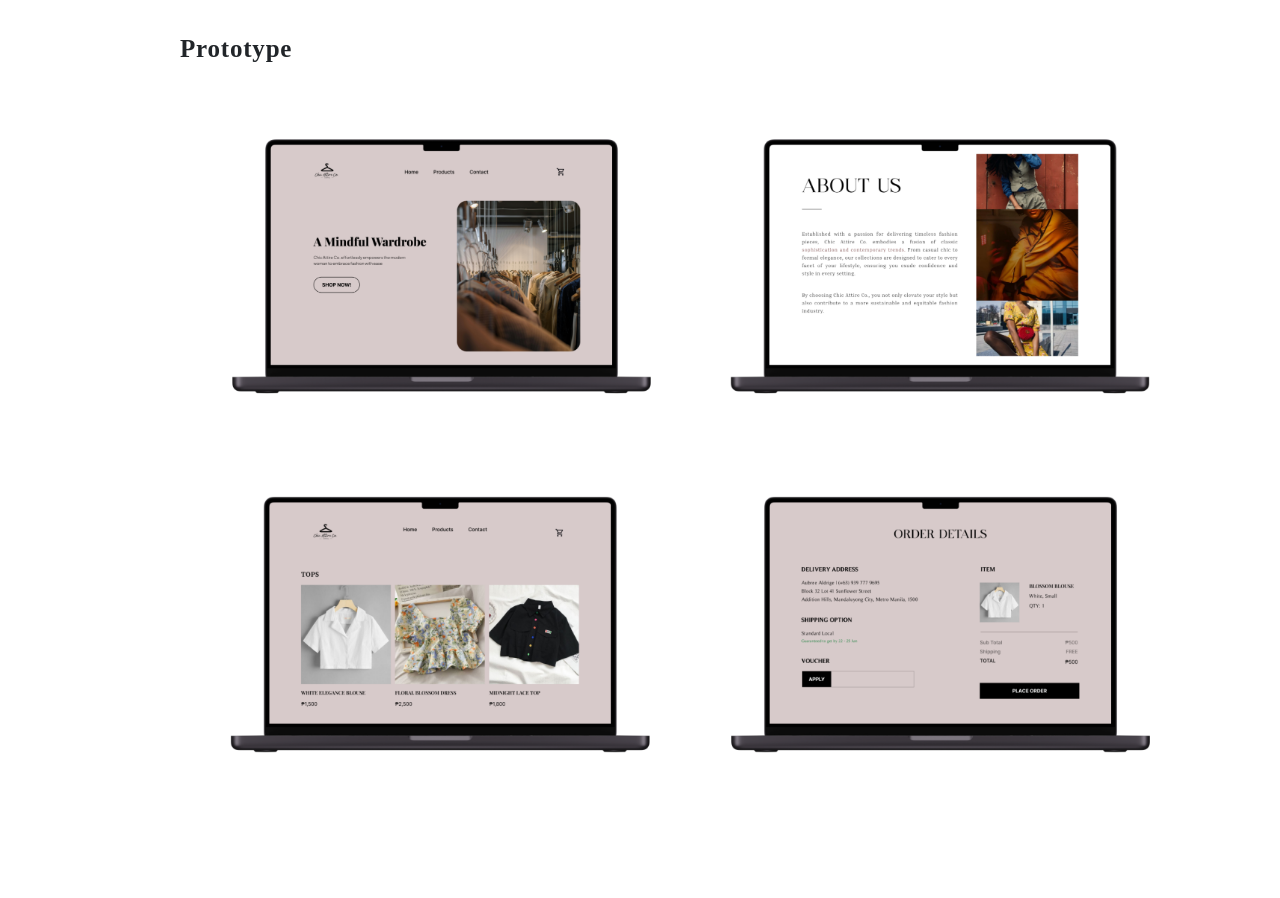
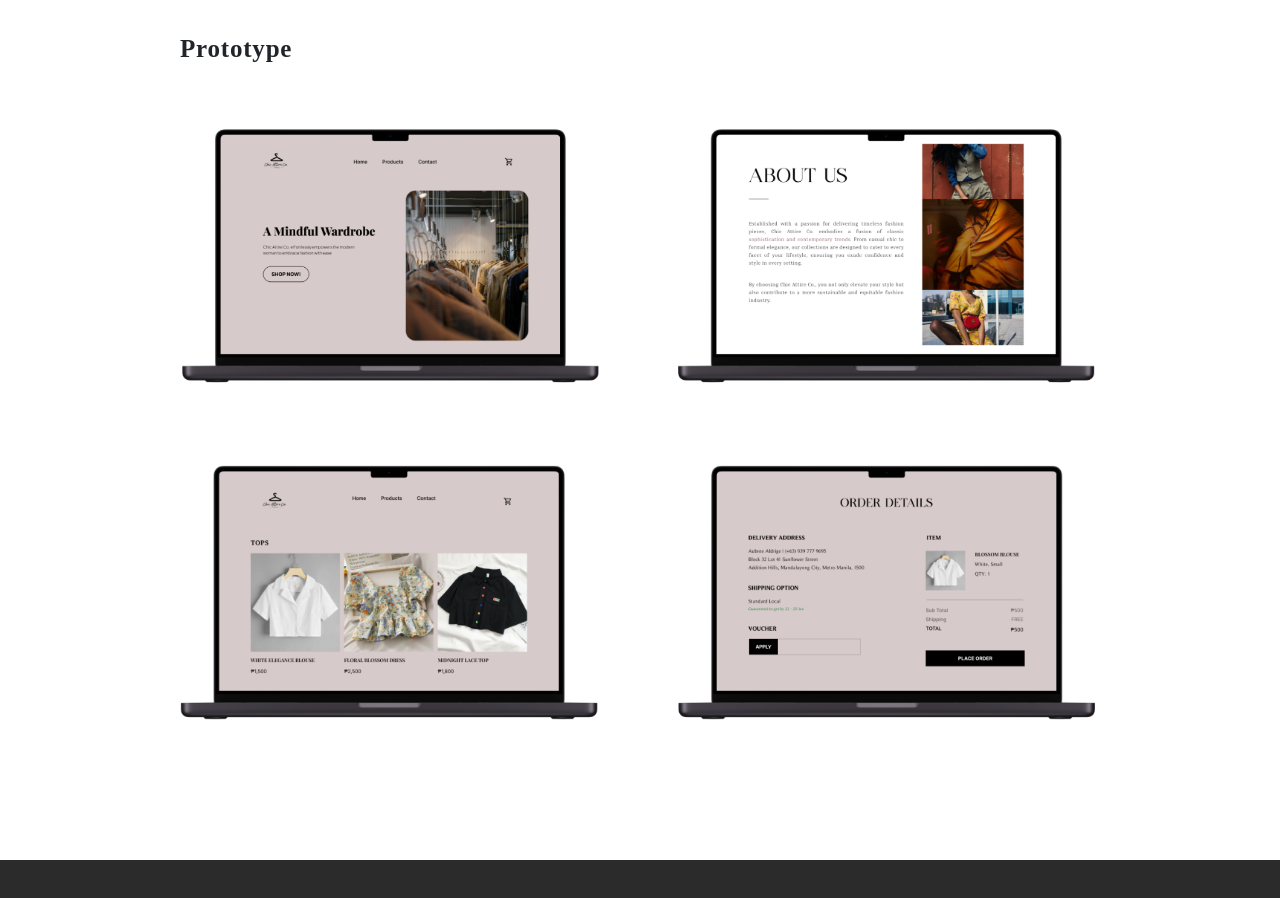
Before and after one commit to shierapeligro1/my-portfolio, a website: page projects-3.html in a window 1280 px wide. Shown: the part 1100-1998 px from the top of the page. After the commit the page ends 1960 px from the top, so only its background shows below. Drawn offline with nearby package versions, Linux system fonts and the light colour scheme; a web font is replaced by a local one.

Commit message:
update my-portfolio

```diff
--- a/style.css
+++ b/style.css
@@ -438,8 +438,8 @@ h1{
   font-size: 15px;
 }
 .proj-container .cac-img {
-  width: 100%;
-  margin: 50px;
+  width: calc(100% - 5px);
+  margin: 40px auto;
 }
 .proj-container .btn {
   display: inline-block;
```
